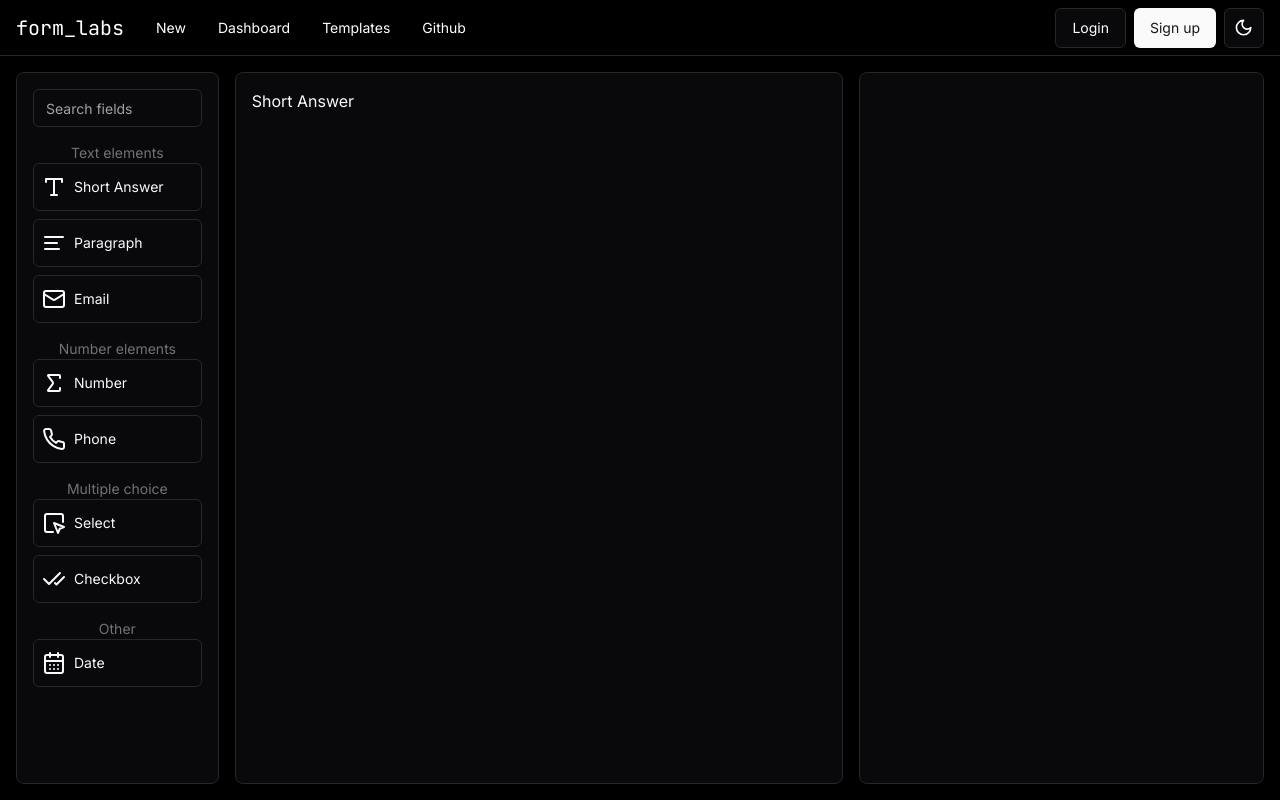
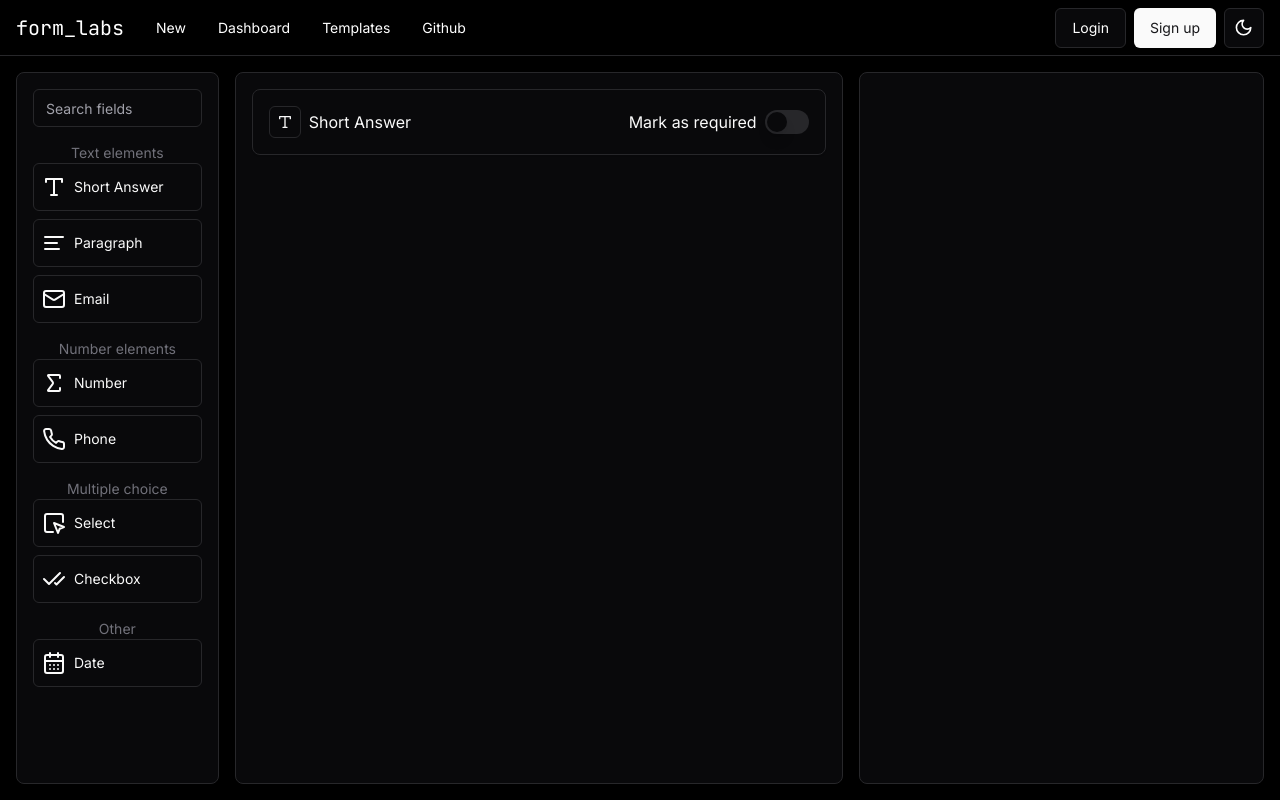
Before and after one commit to GrigoriiPrudnikov/form_labs_client, a Next.js app: page /design in a window 1280 px wide. Both pictures are taken after a click on the button "Short Answer". Built offline with nearby package versions, Linux system fonts and the light colour scheme.

Commit message:
Start adding design fields

```diff
--- a/package.json
+++ b/package.json
@@ -12,6 +12,7 @@
     "@radix-ui/react-dropdown-menu": "^2.0.6",
     "@radix-ui/react-scroll-area": "^1.0.5",
     "@radix-ui/react-slot": "^1.0.2",
+    "@radix-ui/react-switch": "^1.0.3",
     "class-variance-authority": "^0.7.0",
     "clsx": "^2.1.1",
     "lucide-react": "^0.379.0",
--- a/src/app/design/page.tsx
+++ b/src/app/design/page.tsx
@@ -17,10 +17,12 @@ export default function Page() {
 			{/* Design */}
 			<div className='w-1/2 h-[calc(100vh-5.5rem)]'>
 				<Card className='w-full h-full'>
-					<ScrollArea className='h-full w-full p-4'>
-						{fields.map(elem => (
-							<DesignField key={elem.id} field={elem} />
-						))}
+					<ScrollArea className='h-full w-full'>
+						<div className=' p-4 flex flex-col gap-4'>
+							{fields.map(elem => (
+								<DesignField key={elem.id} field={elem} />
+							))}
+						</div>
 					</ScrollArea>
 				</Card>
 			</div>
--- a/src/components/designField.tsx
+++ b/src/components/designField.tsx
@@ -1,13 +1,16 @@
+'use client'
+
 import { FieldType, IField } from '@/interfaces'
-import { log } from 'console'
-import { FC } from 'react'
+import { FC, useState } from 'react'
+import { Icon } from './icon'
+import { Card, Switch } from './ui'
 
-interface Props {
+export const DesignField: FC<{ field: IField }> = ({
+	field,
+}: {
 	field: IField
-}
-
-export const DesignField: FC<Props> = ({ field }: Props) => {
-	const icon: string = {
+}) => {
+	const icon = {
 		[FieldType.SHORT_ANSWER]: 'type',
 		[FieldType.PARAGRAPH]: 'align-left',
 		[FieldType.EMAIL]: 'mail',
@@ -18,5 +21,34 @@ export const DesignField: FC<Props> = ({ field }: Props) => {
 		[FieldType.DATE]: 'calendar-days',
 	}[field.type]
 
-	return <div>{field.type}</div>
+	const [fieldParams, setFieldParams] = useState(field)
+
+	const setIsRequired = () =>
+		setFieldParams(prev => ({
+			...prev,
+			isRequired: !prev.isRequired,
+		}))
+
+	return (
+		<Card className='p-4'>
+			<div className='flex justify-between items-center'>
+				<div className='flex items-center gap-2'>
+					<div className='h-8 w-8 flex justify-center items-center rounded-md border border-zinc-200 dark:border-zinc-800'>
+						{/* @ts-ignore */}
+						<Icon name={icon} className='h-4 w-4' />
+					</div>
+					{field.type}
+				</div>
+				<div className='flex items-center gap-2'>
+					<div>Mark as required</div>
+					<Switch
+						checked={fieldParams.isRequired}
+						onCheckedChange={() => setIsRequired()}
+					/>
+				</div>
+			</div>
+			<div></div>
+			<div></div>
+		</Card>
+	)
 }
--- a/src/components/sidebar.tsx
+++ b/src/components/sidebar.tsx
@@ -7,7 +7,7 @@ import { Icon } from '.'
 import { Button, Card, Input, ScrollArea } from './ui'
 
 export const Sidebar: FC = () => {
-	const addField = useFormStore(state => state.addField)
+	const addField = useFormStore(state => state.createField)
 
 	return (
 		<Card className='w-full h-full p-4 flex flex-col gap-4'>
--- a/src/components/ui/index.ts
+++ b/src/components/ui/index.ts
@@ -3,3 +3,4 @@ export * from './card'
 export * from './dropdown-menu'
 export * from './input'
 export * from './scroll-area'
+export * from './switch'
--- /dev/null
+++ b/src/components/ui/switch.tsx
@@ -0,0 +1,29 @@
+"use client"
+
+import * as React from "react"
+import * as SwitchPrimitives from "@radix-ui/react-switch"
+
+import { cn } from "@/lib/utils"
+
+const Switch = React.forwardRef<
+  React.ElementRef<typeof SwitchPrimitives.Root>,
+  React.ComponentPropsWithoutRef<typeof SwitchPrimitives.Root>
+>(({ className, ...props }, ref) => (
+  <SwitchPrimitives.Root
+    className={cn(
+      "peer inline-flex h-6 w-11 shrink-0 cursor-pointer items-center rounded-full border-2 border-transparent transition-colors focus-visible:outline-none focus-visible:ring-2 focus-visible:ring-zinc-950 focus-visible:ring-offset-2 focus-visible:ring-offset-white disabled:cursor-not-allowed disabled:opacity-50 data-[state=checked]:bg-zinc-900 data-[state=unchecked]:bg-zinc-200 dark:focus-visible:ring-zinc-300 dark:focus-visible:ring-offset-zinc-950 dark:data-[state=checked]:bg-zinc-50 dark:data-[state=unchecked]:bg-zinc-800",
+      className
+    )}
+    {...props}
+    ref={ref}
+  >
+    <SwitchPrimitives.Thumb
+      className={cn(
+        "pointer-events-none block h-5 w-5 rounded-full bg-white shadow-lg ring-0 transition-transform data-[state=checked]:translate-x-5 data-[state=unchecked]:translate-x-0 dark:bg-zinc-950"
+      )}
+    />
+  </SwitchPrimitives.Root>
+))
+Switch.displayName = SwitchPrimitives.Root.displayName
+
+export { Switch }
--- a/src/state/index.ts
+++ b/src/state/index.ts
@@ -3,12 +3,22 @@ import { create } from 'zustand'
 
 interface FormState {
 	fields: IField[]
-	addField: (field: IField) => void
+	createField: (field: IField) => void
+	updateField: (field: IField) => void
+	deleteField: (field: IField) => void
 }
 
 export const useFormStore = create<FormState>()(set => ({
 	fields: [],
-	addField: field => {
-		set(state => ({ fields: [...state.fields, field] }))
-	},
+	createField: field => set(state => ({ fields: [...state.fields, field] })),
+	updateField: field =>
+		set(state => ({
+			fields: state.fields.map(elem =>
+				elem.id === field.id ? field : elem
+			),
+		})),
+	deleteField: field =>
+		set(state => ({
+			fields: state.fields.filter(elem => elem.id !== field.id),
+		})),
 }))
```
Also changed, not shown: src/components/icon.tsx (line endings or trailing spaces), 1 other file (tests, documents, lock files or other folders).
